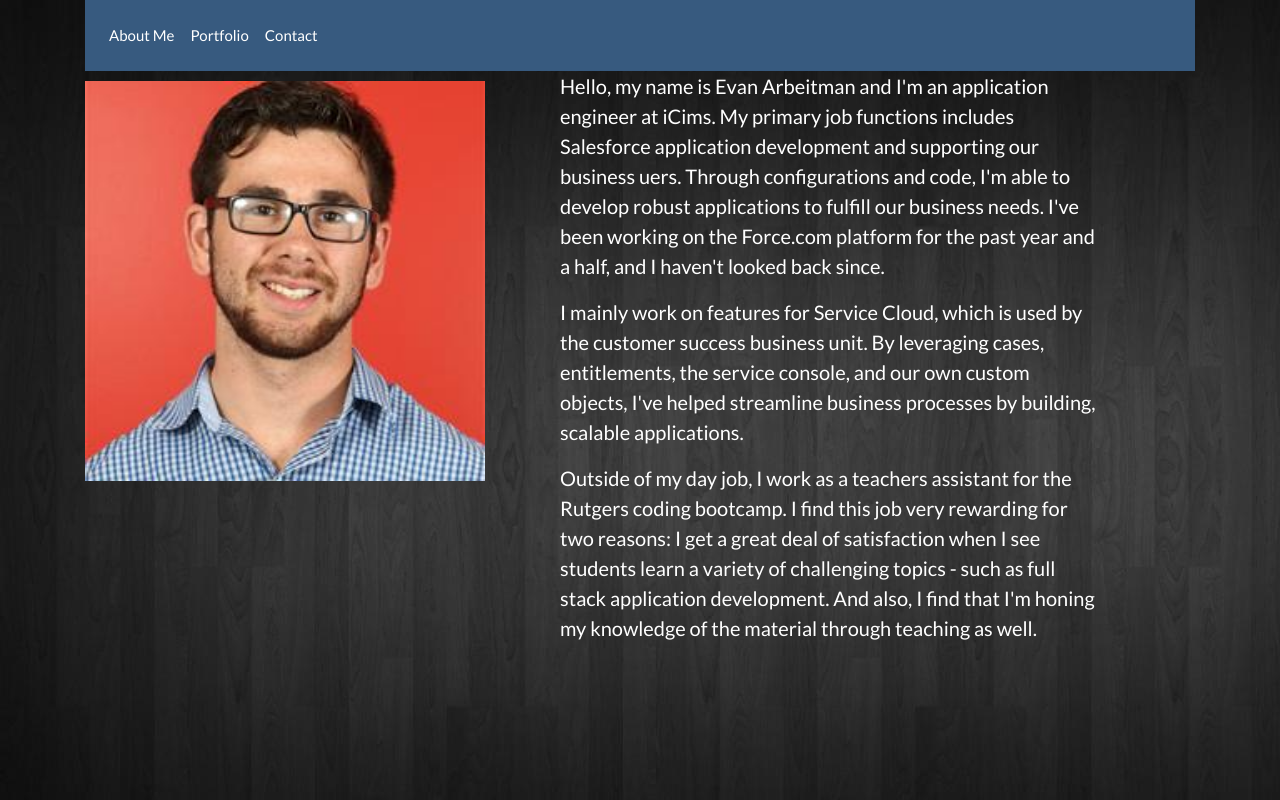
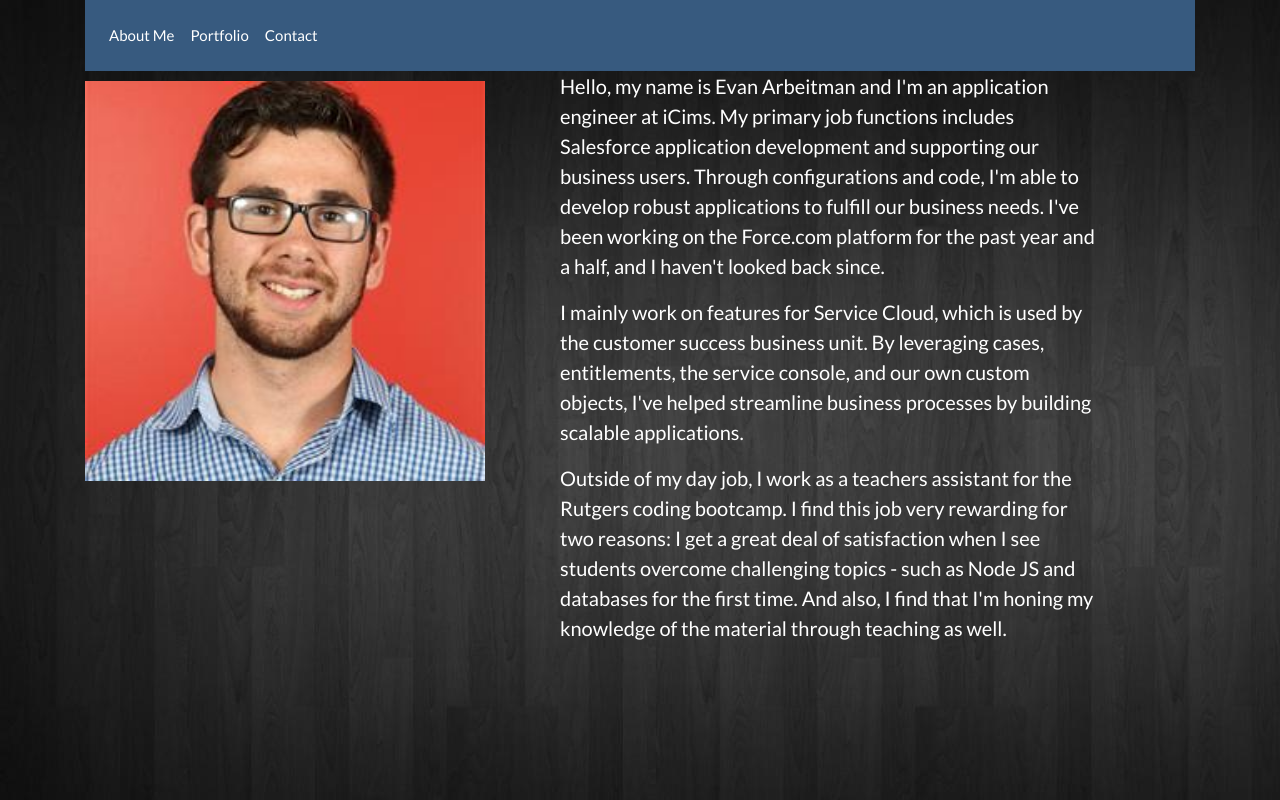
Before and after one commit to EArbeitman/Portfolio, a plain HTML site: page index.html in a window 1280 px wide. Drawn offline with Linux system fonts and the light colour scheme.

Commit message:
update verbiage on home page

```diff
--- a/index.html
+++ b/index.html
@@ -43,20 +43,20 @@
         <div class = "col-lg-6">
         <p class = "aboutmeBlurb">
           Hello, my name is Evan Arbeitman and I'm an application engineer at iCims.
-            My primary job functions includes Salesforce application development and supporting our business uers. Through
-            configurations and code, I'm able to develop robust applications
+            My primary job functions includes Salesforce application development and supporting our business users. Through
+            	configurations and code, I'm able to develop robust applications
             to fulfill our business needs. I've been working on the Force.com
             platform for the past year and a half, and I haven't looked back since.
           </p>
           <p class = "aboutmeBlurb">
             I mainly work on features for Service Cloud, which is used by the customer success
             business unit. By leveraging cases, entitlements, the service console, and our own
-            custom objects, I've helped streamline business processes by building, scalable
+            custom objects, I've helped streamline business processes by building scalable
             applications.
         </p>
         <p class = "aboutmeBlurb"> Outside of my day job, I work as a teachers assistant for the Rutgers coding
           bootcamp. I find this job very rewarding for two reasons: I get a great deal of
-          satisfaction when I see students learn a variety of challenging topics - such as full stack application development. And also, I find that I'm honing my knowledge of the material through teaching as well.
+          satisfaction when I see students overcome challenging topics - such as Node JS and databases for the first time. And also, I find that I'm honing my knowledge of the material through teaching as well.
         </p>
         </div>
     </div> <!-- end row -->
```
